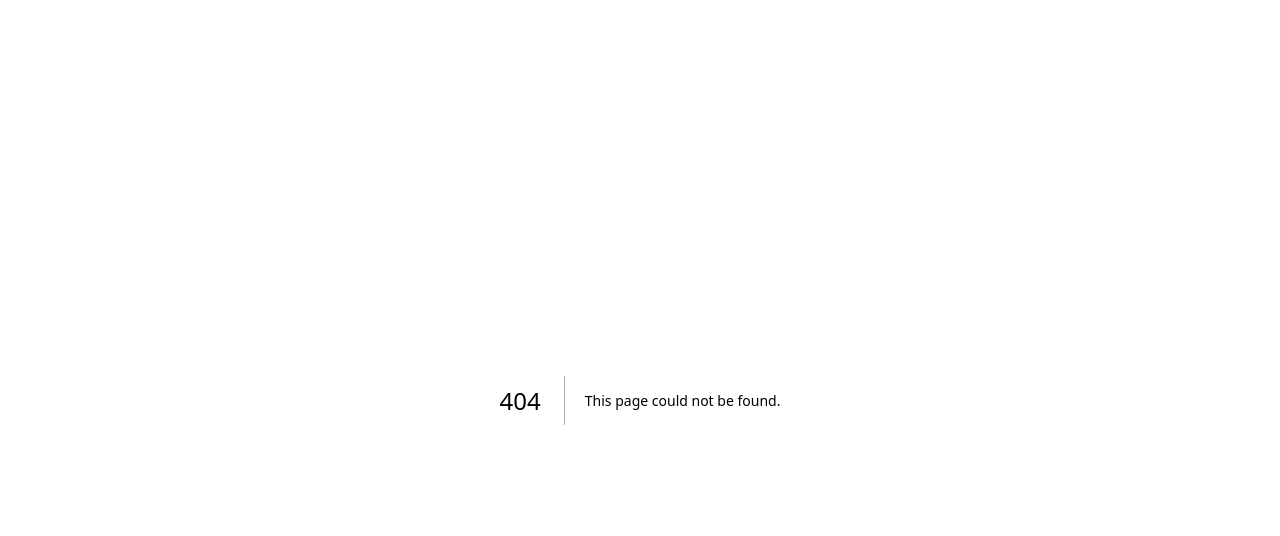
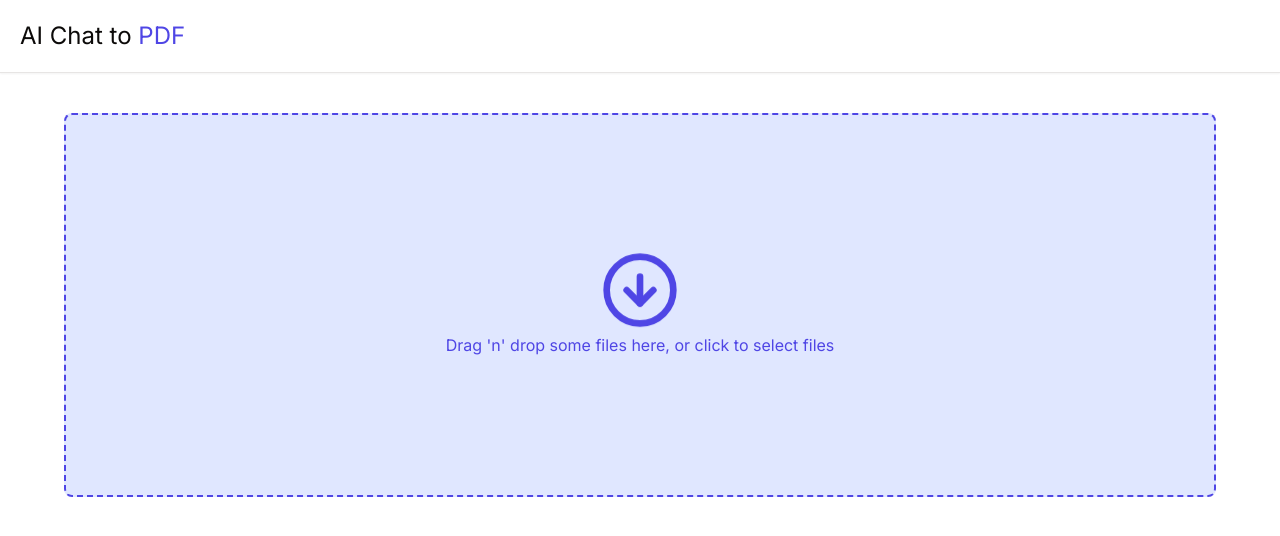
Before and after one commit to adamiku/ai-chat-with-pdf, a Next.js app: page /dashboard/upload in a window 1280 px wide. Before the commit this address had no page. Shown: the top 536 px of the page. Built offline with nearby package versions, Linux system fonts and the light colour scheme; no server answers.

Commit message:
feat(): add drag and drop zone

```diff
--- /dev/null
+++ b/app/dashboard/upload/page.tsx
@@ -0,0 +1,11 @@
+import FileUploader from "@/components/FileUploader";
+
+function UploadPage() {
+  return (
+    <div>
+      <FileUploader />
+    </div>
+  );
+}
+
+export default UploadPage;
--- /dev/null
+++ b/components/FileUploader.tsx
@@ -0,0 +1,46 @@
+"use client";
+
+import { CircleArrowDown, RocketIcon } from "lucide-react";
+import { useCallback } from "react";
+import { useDropzone } from "react-dropzone";
+
+function FileUploader() {
+  const onDrop = useCallback((acceptedFiles: File[]) => {
+    // Do something with the files
+    console.log(acceptedFiles);
+  }, []);
+  const { getRootProps, getInputProps, isDragActive, isFocused, isDragAccept } =
+    useDropzone({
+      onDrop,
+    });
+  return (
+    <div className="flex flex-col gap-4 items-center max-w-7xl mx-auto">
+      <div
+        {...getRootProps()}
+        className={`p-10 border-2 border-dashed mt-10 w-[90%] border-indigo-600 text-indigo-600 rounded-lg h-96 flex items-center justify-center ${
+          isFocused || isDragAccept ? "bg-indigo-300" : "bg-indigo-100"
+        }`}
+      >
+        <input {...getInputProps()} />
+        <div className="flex flex-col justify-center items-center">
+          {isDragActive ? (
+            <>
+              <RocketIcon className="h-20 w-20 animate-ping" />
+              <p>Drop the files here ...</p>
+            </>
+          ) : (
+            <>
+              <CircleArrowDown className="h-20 w-20 animate-bounce" />
+              <p>
+                Drag &apos;n&apos; drop some files here, or click to select
+                files
+              </p>
+            </>
+          )}
+        </div>
+      </div>
+    </div>
+  );
+}
+
+export default FileUploader;
--- a/package.json
+++ b/package.json
@@ -18,6 +18,7 @@
     "next": "14.2.6",
     "react": "^18",
     "react-dom": "^18",
+    "react-dropzone": "^14.2.3",
     "tailwind-merge": "^2.5.2",
     "tailwindcss-animate": "^1.0.7"
   },
```
Also changed, not shown: 1 other file (tests, documents, lock files or other folders).
